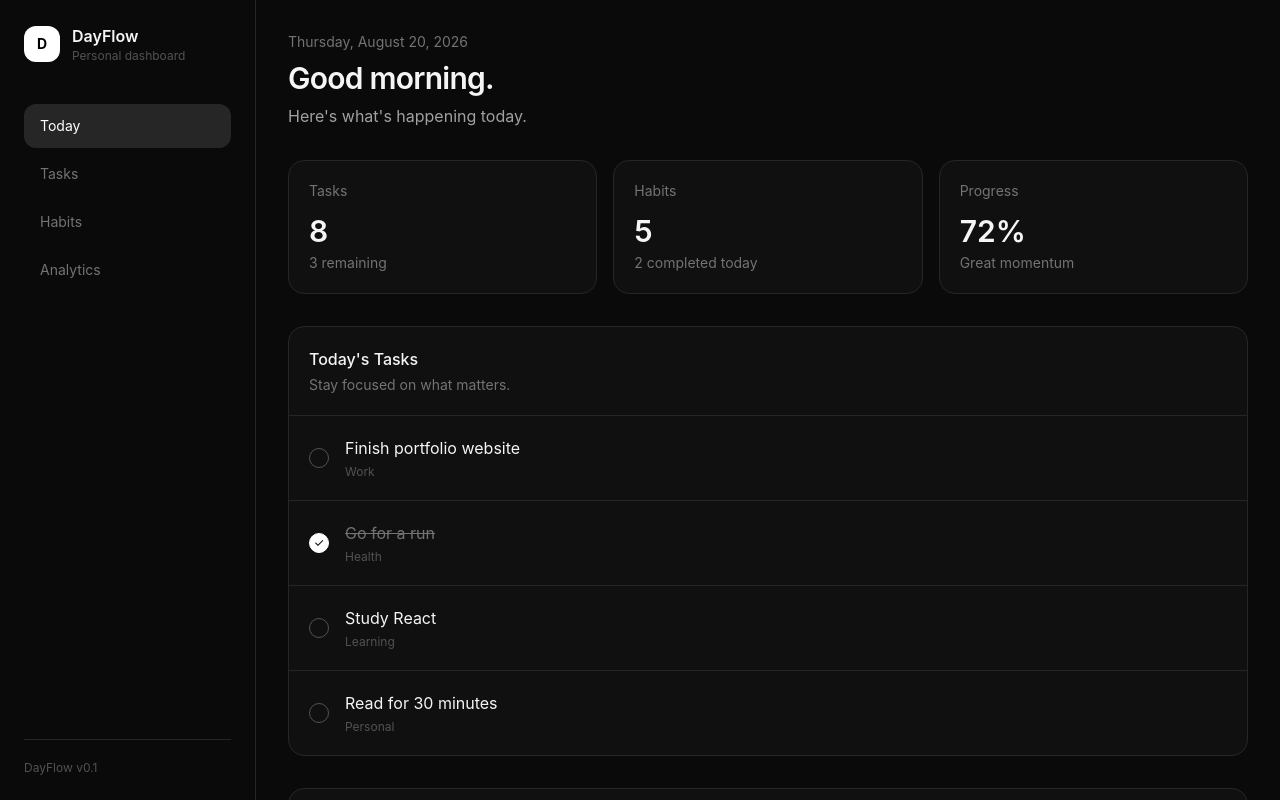
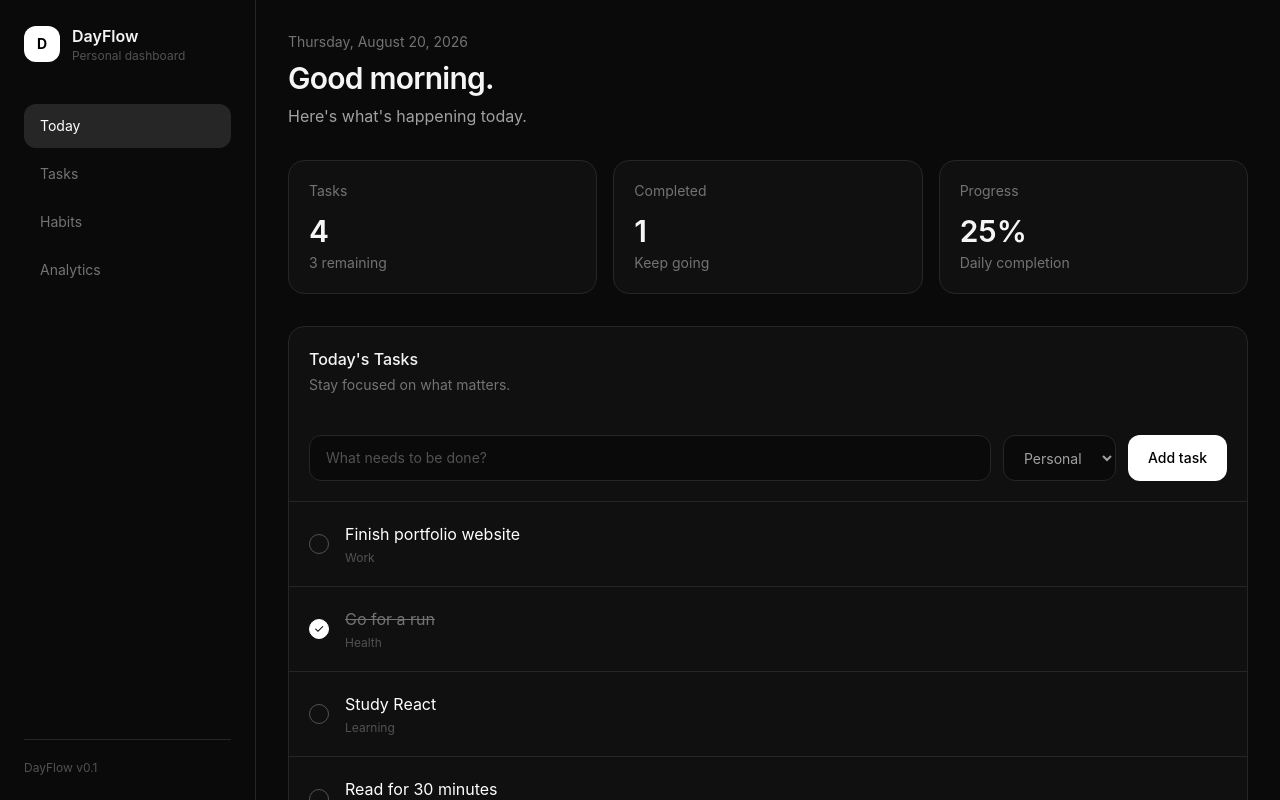
Before and after one commit to 0xjl/appdashboardv1, a React (Vite) app: page / in a window 1280 px wide. Shown: the top 800 px of the page. Built offline with nearby package versions, Linux system fonts and the light colour scheme.

Commit message:
add interactive task management

```diff
--- a/src/App.jsx
+++ b/src/App.jsx
@@ -1,40 +1,29 @@
+import { useEffect, useState } from "react";
 import AppLayout from "./components/layout/AppLayout";
+import TaskList from "./components/tasks/TaskList";
+import AddTask from "./components/tasks/AddTask";
 
-const stats = [
+const defaultTasks = [
   {
-    label: "Tasks",
-    value: "8",
-    description: "3 remaining",
-  },
-  {
-    label: "Habits",
-    value: "5",
-    description: "2 completed today",
-  },
-  {
-    label: "Progress",
-    value: "72%",
-    description: "Great momentum",
-  },
-];
-
-const tasks = [
-  {
+    id: 1,
     title: "Finish portfolio website",
     category: "Work",
     completed: false,
   },
   {
+    id: 2,
     title: "Go for a run",
     category: "Health",
     completed: true,
   },
   {
+    id: 3,
     title: "Study React",
     category: "Learning",
     completed: false,
   },
   {
+    id: 4,
     title: "Read for 30 minutes",
     category: "Personal",
     completed: false,
@@ -42,9 +31,62 @@ const tasks = [
 ];
 
 function App() {
+  const [tasks, setTasks] = useState(() => {
+    const savedTasks = localStorage.getItem("dayflow-tasks");
+
+    return savedTasks
+      ? JSON.parse(savedTasks)
+      : defaultTasks;
+  });
+
+  useEffect(() => {
+    localStorage.setItem(
+      "dayflow-tasks",
+      JSON.stringify(tasks)
+    );
+  }, [tasks]);
+
+  function addTask(task) {
+    setTasks((currentTasks) => [
+      ...currentTasks,
+      task,
+    ]);
+  }
+
+  function toggleTask(id) {
+    setTasks((currentTasks) =>
+      currentTasks.map((task) =>
+        task.id === id
+          ? {
+              ...task,
+              completed: !task.completed,
+            }
+          : task
+      )
+    );
+  }
+
+  function deleteTask(id) {
+    setTasks((currentTasks) =>
+      currentTasks.filter((task) => task.id !== id)
+    );
+  }
+
+  const completedTasks = tasks.filter(
+    (task) => task.completed
+  ).length;
+
+  const progress =
+    tasks.length === 0
+      ? 0
+      : Math.round(
+          (completedTasks / tasks.length) * 100
+        );
+
   return (
     <AppLayout>
       <div className="space-y-8">
+
         {/* Header */}
         <header>
           <p className="text-sm text-neutral-500">
@@ -62,29 +104,55 @@ function App() {
 
         {/* Stats */}
         <section className="grid gap-4 sm:grid-cols-3">
-          {stats.map((stat) => (
-            <div
-              key={stat.label}
-              className="rounded-2xl border border-neutral-800 bg-neutral-900/50 p-5"
-            >
+
+          <div className="rounded-2xl border border-neutral-800 bg-neutral-900/50 p-5">
             <p className="text-sm text-neutral-500">
-                {stat.label}
+              Tasks
             </p>
 
             <p className="mt-3 text-3xl font-semibold">
-                {stat.value}
+              {tasks.length}
             </p>
 
             <p className="mt-1 text-sm text-neutral-500">
-                {stat.description}
+              {tasks.length - completedTasks} remaining
             </p>
           </div>
-          ))}
+
+          <div className="rounded-2xl border border-neutral-800 bg-neutral-900/50 p-5">
+            <p className="text-sm text-neutral-500">
+              Completed
+            </p>
+
+            <p className="mt-3 text-3xl font-semibold">
+              {completedTasks}
+            </p>
+
+            <p className="mt-1 text-sm text-neutral-500">
+              Keep going
+            </p>
+          </div>
+
+          <div className="rounded-2xl border border-neutral-800 bg-neutral-900/50 p-5">
+            <p className="text-sm text-neutral-500">
+              Progress
+            </p>
+
+            <p className="mt-3 text-3xl font-semibold">
+              {progress}%
+            </p>
+
+            <p className="mt-1 text-sm text-neutral-500">
+              Daily completion
+            </p>
+          </div>
+
         </section>
 
         {/* Tasks */}
-        <section className="rounded-2xl border border-neutral-800 bg-neutral-900/50">
-          <div className="border-b border-neutral-800 p-5">
+        <section className="overflow-hidden rounded-2xl border border-neutral-800 bg-neutral-900/50">
+
+          <div className="p-5">
             <h2 className="font-medium">
               Today's Tasks
             </h2>
@@ -94,69 +162,58 @@ function App() {
             </p>
           </div>
 
-          <div className="divide-y divide-neutral-800">
-            {tasks.map((task) => (
-              <div
-                key={task.title}
-                className="flex items-center gap-4 p-5"
-              >
-                <div
-                  className={`flex h-5 w-5 items-center justify-center rounded-full border ${
-                    task.completed
-                      ? "border-white bg-white text-black"
-                      : "border-neutral-600"
-                  }`}
-                >
-                  {task.completed && (
-                    <span className="text-xs">✓</span>
-                  )}
-                </div>
+          <AddTask onAdd={addTask} />
 
-                <div className="flex-1">
-                  <p
-                    className={
-                      task.completed
-                        ? "text-neutral-500 line-through"
-                        : ""
-                    }
-                  >
-                    {task.title}
+          {tasks.length > 0 ? (
+            <TaskList
+              tasks={tasks}
+              onToggle={toggleTask}
+              onDelete={deleteTask}
+            />
+          ) : (
+            <div className="p-10 text-center">
+              <p className="text-sm text-neutral-500">
+                No tasks yet.
               </p>
 
-                  <p className="mt-1 text-xs text-neutral-600">
-                    {task.category}
+              <p className="mt-1 text-xs text-neutral-700">
+                Add something above to get started.
               </p>
             </div>
-              </div>
-            ))}
-          </div>
+          )}
+
         </section>
 
         {/* Progress */}
         <section className="rounded-2xl border border-neutral-800 bg-neutral-900/50 p-5">
+
           <div className="flex items-center justify-between">
+
             <div>
               <h2 className="font-medium">
                 Daily Progress
               </h2>
 
               <p className="mt-1 text-sm text-neutral-500">
-                You're making good progress today.
+                You're {progress}% through your tasks.
               </p>
             </div>
 
             <span className="text-2xl font-semibold">
-              72%
+              {progress}%
             </span>
+
           </div>
 
           <div className="mt-5 h-2 overflow-hidden rounded-full bg-neutral-800">
             <div
-              className="h-full rounded-full bg-white"
-              style={{ width: "72%" }}
+              className="h-full rounded-full bg-white transition-all duration-500"
+              style={{ width: `${progress}%` }}
             />
           </div>
+
         </section>
+
       </div>
     </AppLayout>
   );
--- /dev/null
+++ b/src/components/tasks/AddTask.jsx
@@ -0,0 +1,55 @@
+import { useState } from "react";
+
+function AddTask({ onAdd }) {
+  const [title, setTitle] = useState("");
+  const [category, setCategory] = useState("Personal");
+
+  function handleSubmit(event) {
+    event.preventDefault();
+
+    if (!title.trim()) return;
+
+    onAdd({
+      id: Date.now(),
+      title: title.trim(),
+      category,
+      completed: false,
+    });
+
+    setTitle("");
+  }
+
+  return (
+    <form
+      onSubmit={handleSubmit}
+      className="flex flex-col gap-3 border-b border-neutral-800 p-5 sm:flex-row"
+    >
+      <input
+        value={title}
+        onChange={(event) => setTitle(event.target.value)}
+        placeholder="What needs to be done?"
+        className="flex-1 rounded-xl border border-neutral-800 bg-neutral-950 px-4 py-3 text-sm outline-none placeholder:text-neutral-600 focus:border-neutral-600"
+      />
+
+      <select
+        value={category}
+        onChange={(event) => setCategory(event.target.value)}
+        className="rounded-xl border border-neutral-800 bg-neutral-950 px-4 py-3 text-sm text-neutral-400 outline-none"
+      >
+        <option>Personal</option>
+        <option>Work</option>
+        <option>Health</option>
+        <option>Learning</option>
+      </select>
+
+      <button
+        type="submit"
+        className="rounded-xl bg-white px-5 py-3 text-sm font-medium text-black transition hover:bg-neutral-200"
+      >
+        Add task
+      </button>
+    </form>
+  );
+}
+
+export default AddTask;
--- /dev/null
+++ b/src/components/tasks/TaskList.jsx
@@ -0,0 +1,50 @@
+function TaskList({ tasks, onToggle, onDelete }) {
+  return (
+    <div className="divide-y divide-neutral-800">
+      {tasks.map((task) => (
+        <div
+          key={task.id}
+          className="group flex items-center gap-4 p-5"
+        >
+          <button
+            onClick={() => onToggle(task.id)}
+            className={`flex h-5 w-5 shrink-0 items-center justify-center rounded-full border transition ${
+              task.completed
+                ? "border-white bg-white text-black"
+                : "border-neutral-600 hover:border-white"
+            }`}
+          >
+            {task.completed && (
+              <span className="text-xs">✓</span>
+            )}
+          </button>
+
+          <div className="flex-1">
+            <p
+              className={
+                task.completed
+                  ? "text-neutral-500 line-through"
+                  : "text-white"
+              }
+            >
+              {task.title}
+            </p>
+
+            <p className="mt-1 text-xs text-neutral-600">
+              {task.category}
+            </p>
+          </div>
+
+          <button
+            onClick={() => onDelete(task.id)}
+            className="text-xs text-neutral-700 opacity-0 transition hover:text-red-400 group-hover:opacity-100"
+          >
+            Delete
+          </button>
+        </div>
+      ))}
+    </div>
+  );
+}
+
+export default TaskList;
```
Lines whose indentation alone changed are shown as unchanged.
